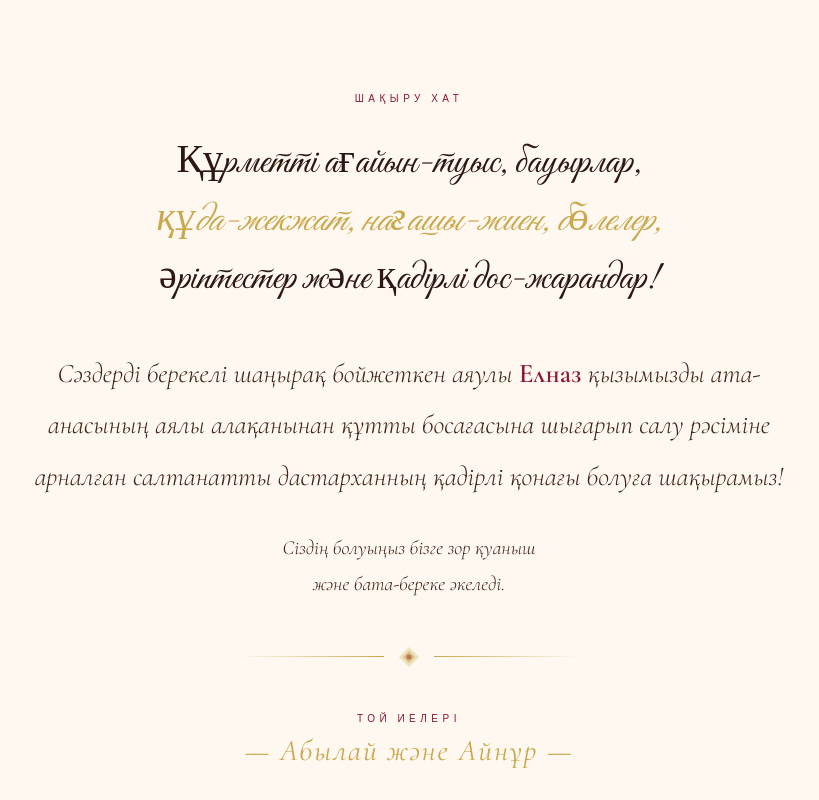
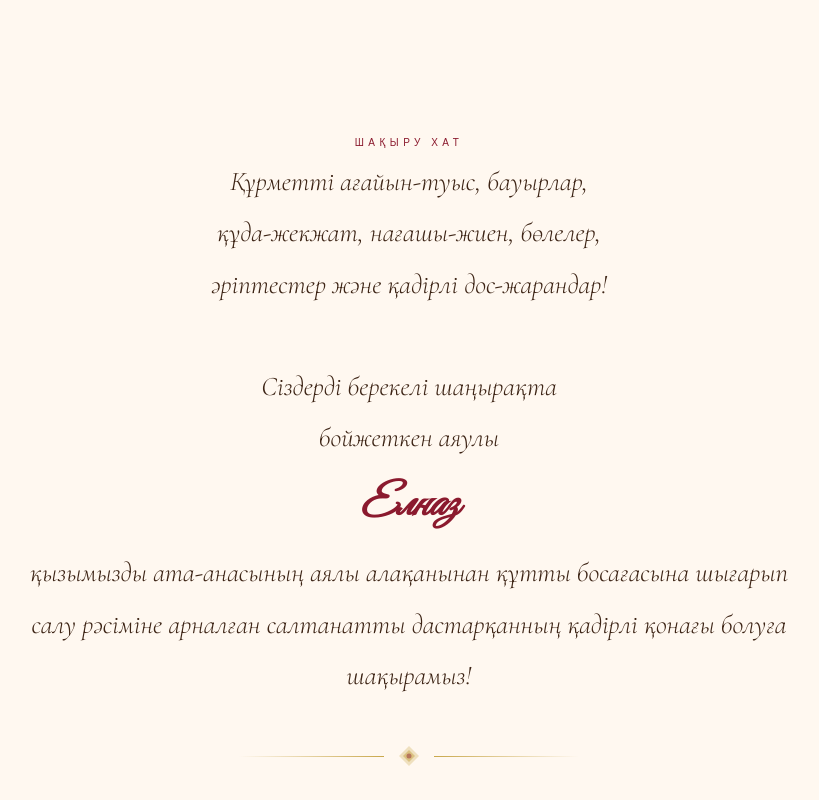
Before and after one commit to yerza06/yelnaz-invitation-letter, a React (Vite) app: page / in a window 1280 px wide. Shown: the part 820-1620 px from the top of the page, without its empty margins (231-1050 px from the left). Built offline with nearby package versions, Linux system fonts and the light colour scheme.

Commit message:
fix: Редактирование текста и стилистику

```diff
--- a/src/components/Invitation.css
+++ b/src/components/Invitation.css
@@ -24,8 +24,10 @@
 }
 
 .inv-text strong {
+  font-family: "Great Vibes", cursive;
+  font-size: clamp(44px, 5vw, 30px);
   font-style: normal;
-  font-weight: 600;
+  font-weight: 700;
   color: var(--burgundy);
 }
 
@@ -42,9 +44,20 @@
 
 .inv-signature {
   font-family: "Cormorant Garamond", serif;
-  font-size: clamp(15px, 3vw, 19px);
+  font-size: clamp(22px, 5vw, 30px);
+  font-weight: 600;
   font-style: italic;
-  color: var(--gold);
+  color: var(--text);
   letter-spacing: 0.06em;
+  margin-top: 0;
+}
+
+.section-eyebrow {
+  display: block;
+  margin-top: 44px;
+  margin-bottom: 8px
+}
+
+.ornament-line {
   margin-top: 44px;
 }
--- a/src/components/Invitation.tsx
+++ b/src/components/Invitation.tsx
@@ -4,26 +4,15 @@ export default function Invitation() {
         <section id="invitation">
             <div className="invitation-inner">
                 <span className="section-eyebrow reveal">Шақыру хат</span>
-                <h2
-                    className="section-title reveal"
-                    style={{ textAlign: 'center', fontSize: 'clamp(22px, 4.5vw, 40px)', lineHeight: 1.45 }}
-                >
-                    Құрметті ағайын-туыс, бауырлар,<br /><em>құда-жекжат, нағашы-жиен, бөлелер,</em><br />әріптестер және қадірлі дос-жарандар!
-
-                </h2>
 
                 <p className="inv-text reveal">
-                    Сәздерді берекелі шаңырақ бойжеткен аяулы
-                    <strong> Елназ</strong> қызымызды ата-анасының аялы алақанынан құтты босағасына шығарып салу рәсіміне арналған салтанатты дастарханның қадірлі қонағы болуға шақырамыз!
+                    Құрметті ағайын-туыс, бауырлар,<br /><em>құда-жекжат, нағашы-жиен, бөлелер,</em><br />әріптестер және қадірлі дос-жарандар!
+                    <br /><br />
+                    Сіздерді берекелі шаңырақта <br />бойжеткен аяулы<br />
+                    <strong><em>Елназ</em></strong> <br />қызымызды ата-анасының аялы алақанынан құтты босағасына шығарып салу рәсіміне арналған салтанатты дастарқанның қадірлі қонағы болуға шақырамыз!
                 </p>
 
-
-                <p className="inv-note reveal">
-                    Сіздің болуыңыз бізге зор қуаныш<br />
-                    және бата-береке әкеледі.
-                </p>
-
-                <div className="ornament-line reveal" style={{ marginTop: '44px' }}>
+                <div className="ornament-line reveal">
                     <svg width="22" height="22" viewBox="0 0 22 22">
                         <path d="M11 1 L21 11 L11 21 L1 11 Z" fill="#C9A84C" opacity=".3" />
                         <path d="M11 5 L17 11 L11 17 L5 11 Z" fill="#C9A84C" opacity=".55" />
@@ -31,13 +20,13 @@ export default function Invitation() {
                     </svg>
                 </div>
 
-                <span className="section-eyebrow reveal" style={{ display: 'block', marginTop: '44px', marginBottom: '8px' }}>
+                <span className="section-eyebrow reveal">
                     Той иелері
                 </span>
-                <p className="inv-signature reveal" style={{ marginTop: 0, fontSize: 'clamp(22px, 5vw, 30px)' }}>
+                <p className="inv-signature reveal">
                     — Абылай және Айнұр —
                 </p>
             </div>
-        </section>
+        </section >
     );
 }
```
